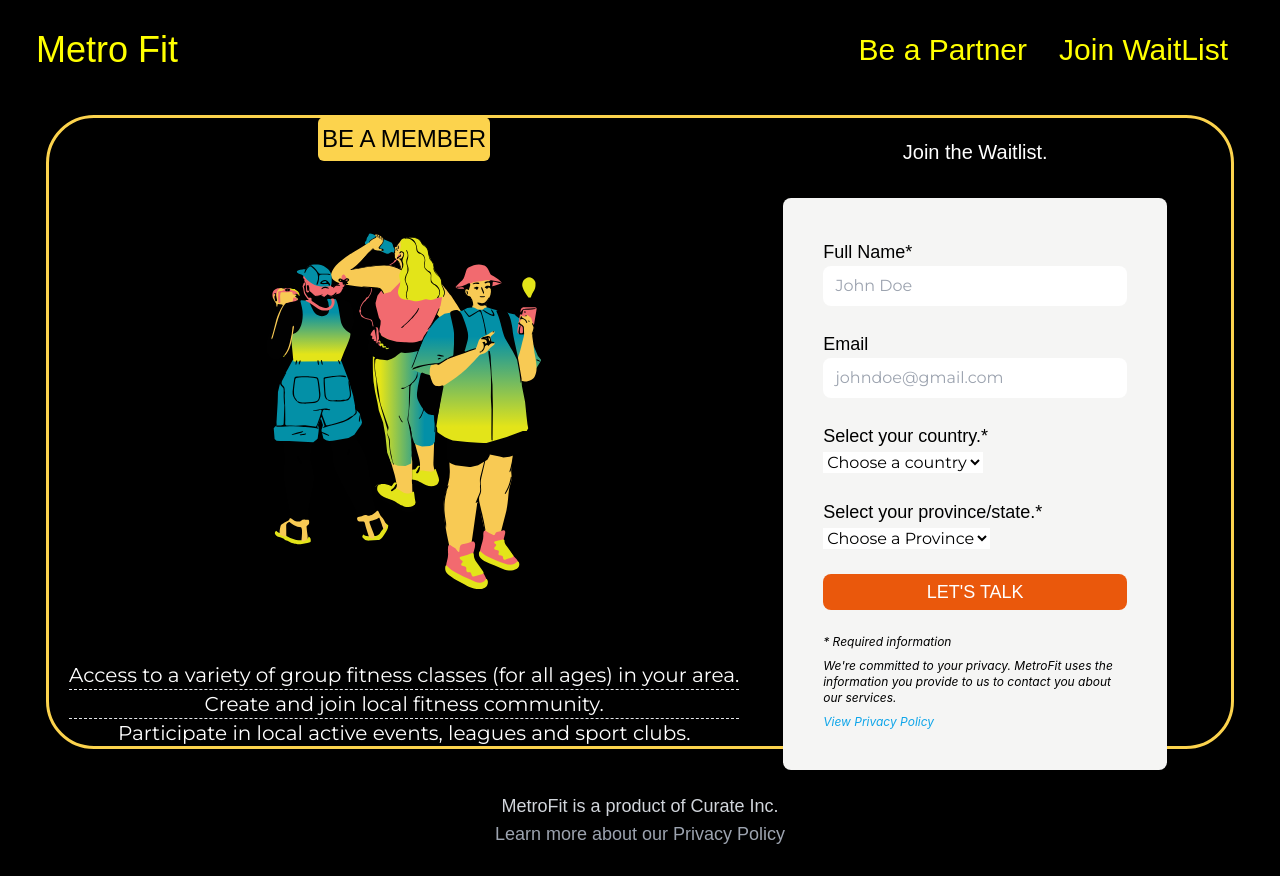
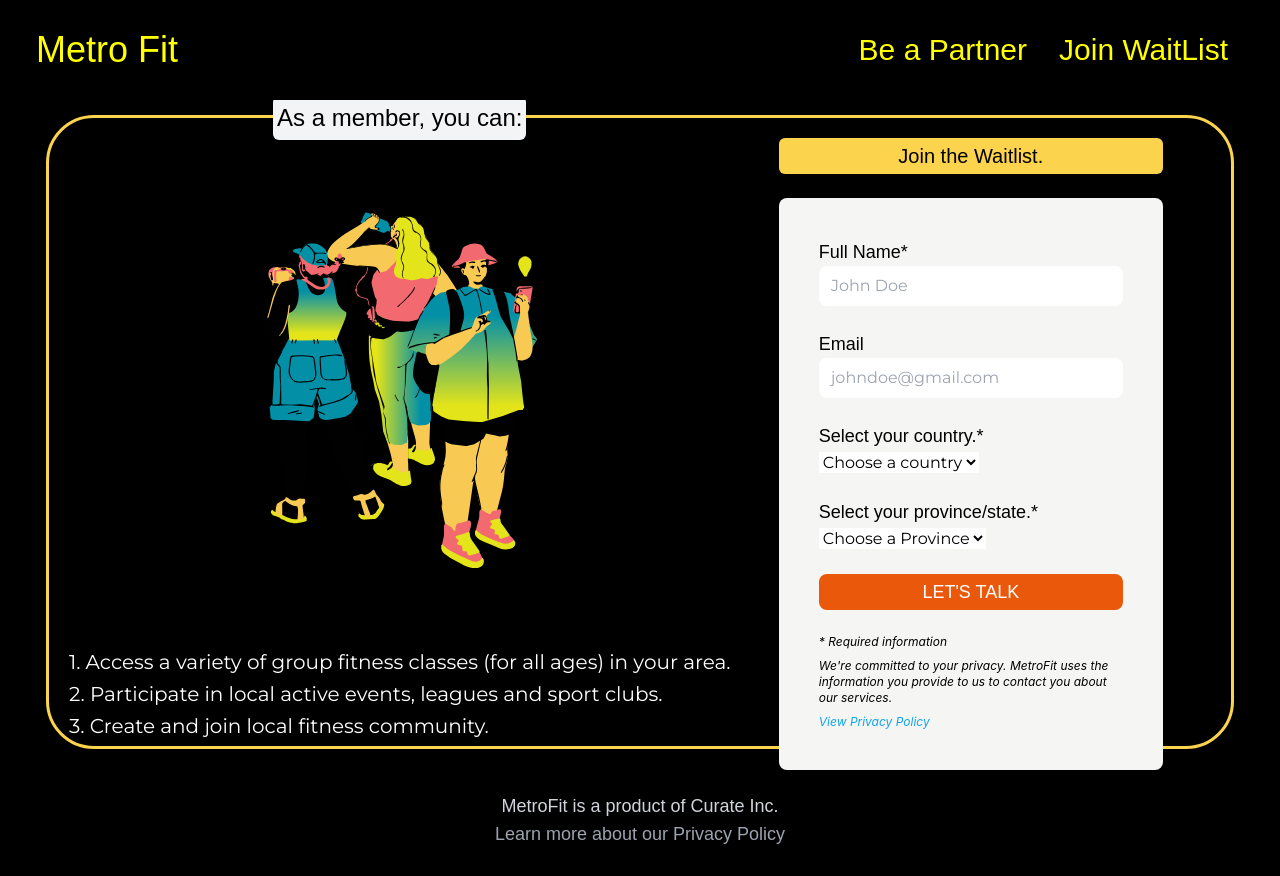
Before and after one commit to sweetmangoes/landing-page, a Next.js app in the folder metrofit-landing/: page /waitlist in a window 1280 px wide. Built offline with nearby package versions, Linux system fonts and the light colour scheme; a web font is replaced by a local one.

Commit message:
fixed styled

```diff
--- a/metrofit-landing/pages/waitlist/index.js
+++ b/metrofit-landing/pages/waitlist/index.js
@@ -9,26 +9,28 @@ export default function Waitlist (){
         <div className="bg-black w-full flex flex-row items-center justify-evenly p-2 lg:h-[90vh]">
           <div className="border-[3px] rounded-[3rem] border-amber-300 h-auto lg:h-[90%] w-[94%] flex flex-col sm:flex-row justify-around p-5">
             <div className="flex flex-col items-center justify-center">
-              <h1 className="text-black font-monomaniac bg-amber-300 rounded-md text-[1.5rem] p-1">
-                BE A MEMBER
+              <h1 className="text-black font-monomaniac bg-gray-100 rounded-md text-[1.5rem] p-1">
+              As a member, you can:
               </h1>
               <img className="" src='/images/waitlistlogo.svg'></img>
-              <div className="divide-y divide-dashed text-center text-white font-montserrat text-xl">
+              <div className=" mt-2   text-white font-montserrat text-xl space-y-1">
                 <h1>
-                  Access to a variety of group fitness classes (for all ages) in your area.
+                  1. Access a variety of group fitness classes (for all ages) in your area.
                 </h1>
                 <h1>
-                  Create and join local fitness community.
+                  2. Participate in local active events, leagues and sport clubs.
                 </h1>
                 <h1>
-                Participate in local active events, leagues and sport clubs.
+                  3. Create and join local fitness community.
                 </h1>
+                <br/>
               </div>
             </div>
             <div className="flex flex-col mr-auto ml-auto">
-              <h1 className="text-white font-monomaniac text-xl text-center text-[2.5rem] pb-8">
+              <h1 className="text-black rounded-md p-1 bg-amber-300 font-monomaniac text-xl text-center text-[2.5rem]">
                 Join the Waitlist.
               </h1>
+              <br/>
               <WaitlistForm />
             </div>
           </div>
```
